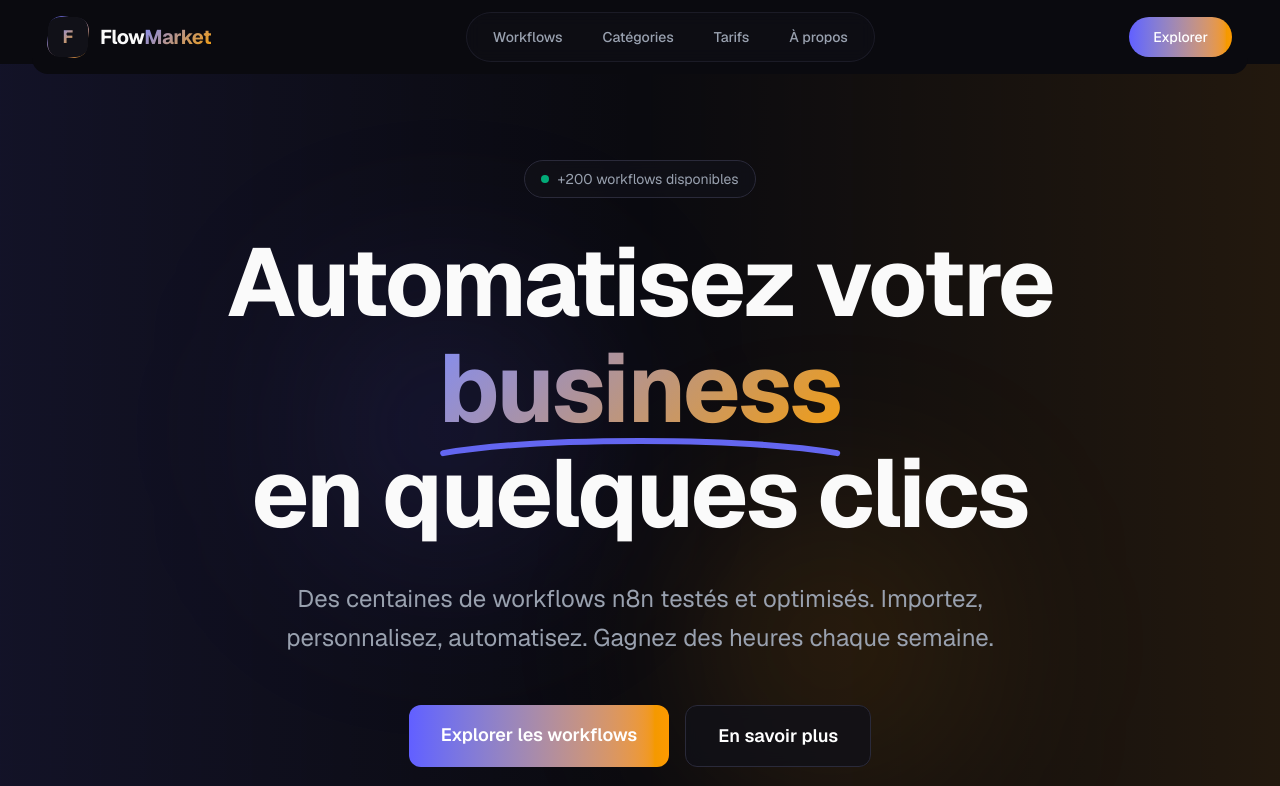
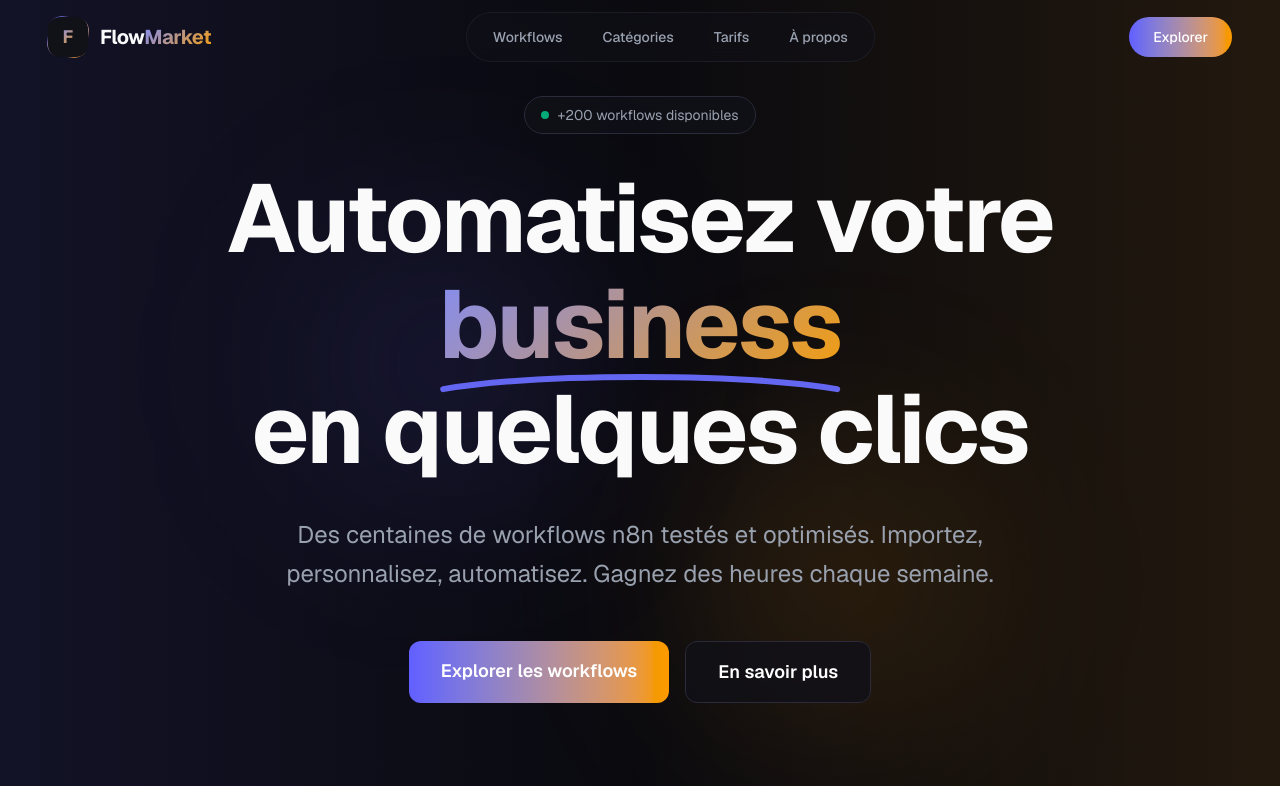
Before and after one commit to haytamnajim/FlowMarket, a Next.js app: page / in a window 1280 px wide. Shown: the top 786 px of the page. Built offline with nearby package versions, Linux system fonts and the light colour scheme.

Commit message:
fix: additional header and page fixes

```diff
--- a/src/app/page.tsx
+++ b/src/app/page.tsx
@@ -8,7 +8,7 @@ export default function Home() {
   const featuredWorkflows = getFeaturedWorkflows();
 
   return (
-    <main className="pt-16">
+    <main>
       {/* Hero Section */}
       <section className="relative min-h-[90vh] flex items-center overflow-hidden">
         <HeroBackground />
--- a/src/components/Header.tsx
+++ b/src/components/Header.tsx
@@ -37,7 +37,7 @@ export default function Header() {
           className={`flex justify-between items-center px-4 py-3 transition-all duration-500 ${
             isScrolled
               ? "glass shadow-xl shadow-black/20 rounded-2xl"
-              : "bg-[#0a0a0f] rounded-b-2xl"
+              : "bg-transparent"
           }`}
         >
           {/* Logo */}
```
